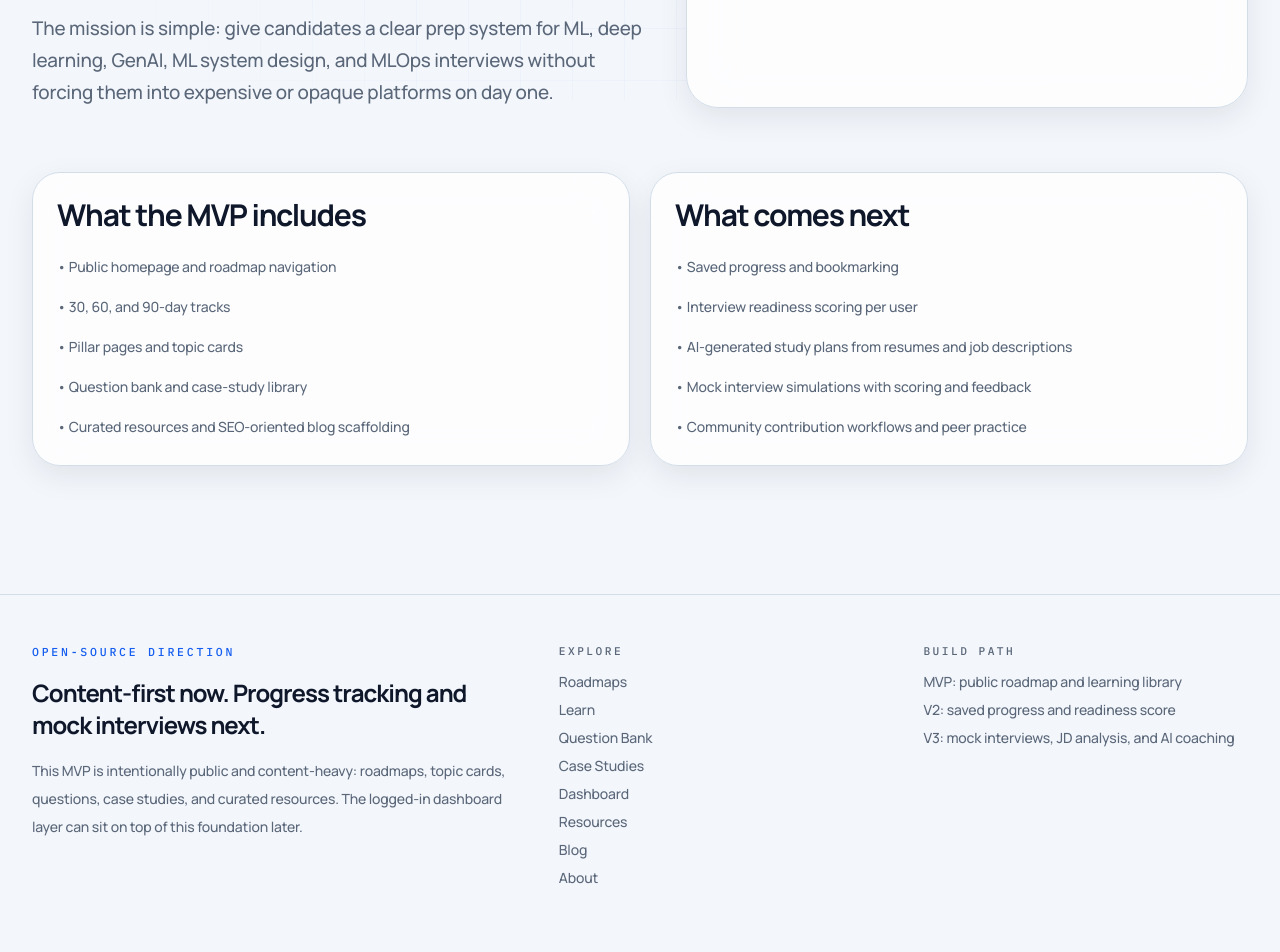
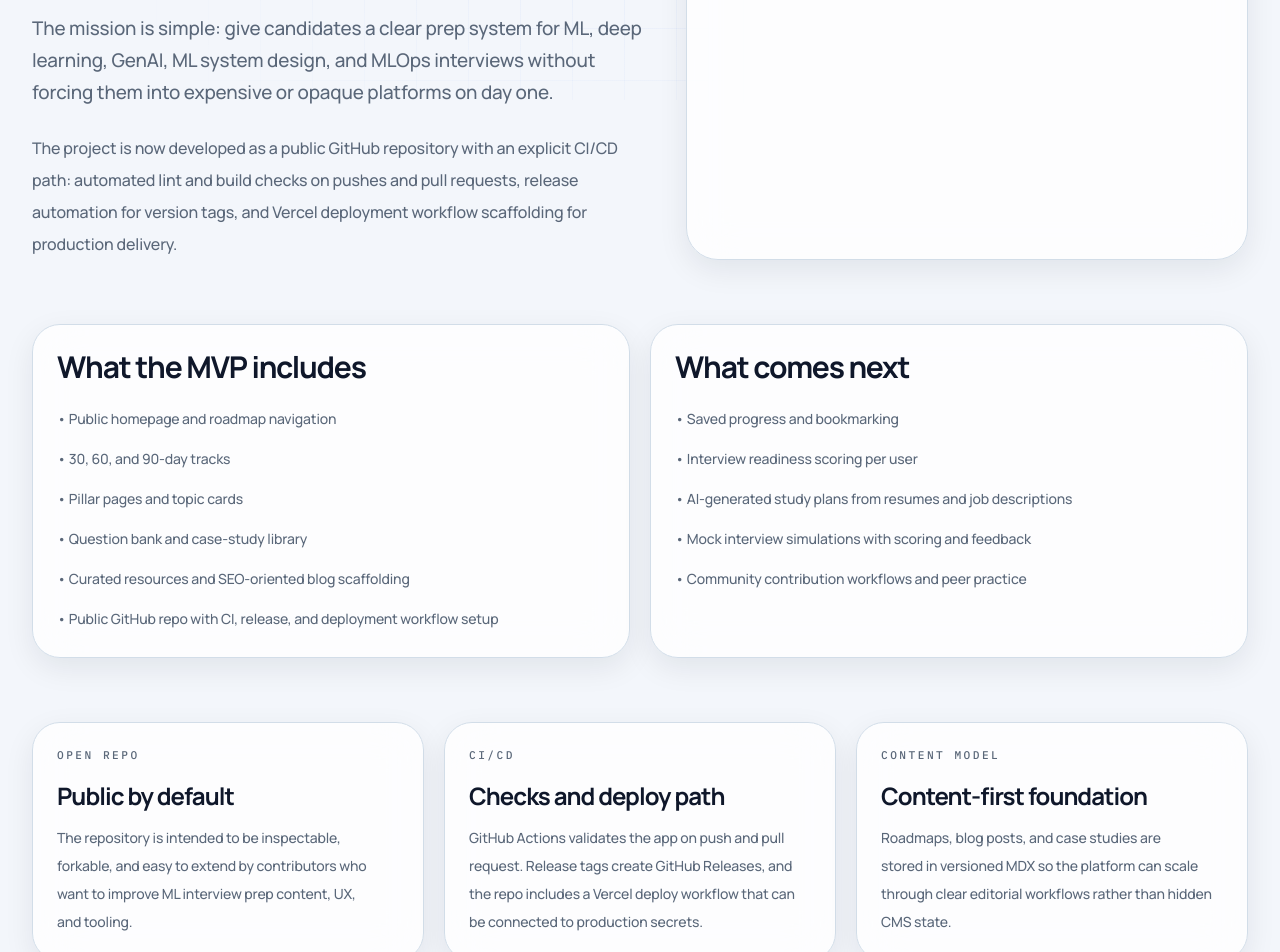
Before and after one commit to Abby263/ml-interview-roadmap, a Next.js app: page /about in a window 1280 px wide. Shown: the part 700-1652 px from the top of the page. Built offline with nearby package versions, Linux system fonts and the light colour scheme.

Commit message:
Update public repo and about messaging

```diff
--- a/app/about/page.tsx
+++ b/app/about/page.tsx
@@ -12,6 +12,12 @@ export default function AboutPage() {
             deep learning, GenAI, ML system design, and MLOps interviews without
             forcing them into expensive or opaque platforms on day one.
           </p>
+          <p className="max-w-3xl text-base leading-8 text-muted">
+            The project is now developed as a public GitHub repository with an
+            explicit CI/CD path: automated lint and build checks on pushes and
+            pull requests, release automation for version tags, and Vercel
+            deployment workflow scaffolding for production delivery.
+          </p>
         </div>
 
         <aside className="section-card rounded-[32px] p-6 md:p-8">
@@ -22,6 +28,7 @@ export default function AboutPage() {
             <p>More structured than blogs.</p>
             <p>More specialized than generic roadmap sites.</p>
             <p>More open than interview platforms that lock the best material behind login walls.</p>
+            <p>More transparent because the content, workflows, and delivery pipeline are visible in public.</p>
           </div>
         </aside>
       </section>
@@ -37,6 +44,7 @@ export default function AboutPage() {
             <li>• Pillar pages and topic cards</li>
             <li>• Question bank and case-study library</li>
             <li>• Curated resources and SEO-oriented blog scaffolding</li>
+            <li>• Public GitHub repo with CI, release, and deployment workflow setup</li>
           </ul>
         </article>
 
@@ -53,6 +61,44 @@ export default function AboutPage() {
           </ul>
         </article>
       </section>
+
+      <section className="grid gap-5 md:grid-cols-3">
+        <article className="section-card rounded-[28px] p-6">
+          <p className="panel-label">Open repo</p>
+          <h2 className="mt-4 font-display text-2xl font-bold text-foreground">
+            Public by default
+          </h2>
+          <p className="mt-3 text-sm leading-7 text-muted">
+            The repository is intended to be inspectable, forkable, and easy to
+            extend by contributors who want to improve ML interview prep
+            content, UX, and tooling.
+          </p>
+        </article>
+
+        <article className="section-card rounded-[28px] p-6">
+          <p className="panel-label">CI/CD</p>
+          <h2 className="mt-4 font-display text-2xl font-bold text-foreground">
+            Checks and deploy path
+          </h2>
+          <p className="mt-3 text-sm leading-7 text-muted">
+            GitHub Actions validates the app on push and pull request. Release
+            tags create GitHub Releases, and the repo includes a Vercel deploy
+            workflow that can be connected to production secrets.
+          </p>
+        </article>
+
+        <article className="section-card rounded-[28px] p-6">
+          <p className="panel-label">Content model</p>
+          <h2 className="mt-4 font-display text-2xl font-bold text-foreground">
+            Content-first foundation
+          </h2>
+          <p className="mt-3 text-sm leading-7 text-muted">
+            Roadmaps, blog posts, and case studies are stored in versioned MDX
+            so the platform can scale through clear editorial workflows rather
+            than hidden CMS state.
+          </p>
+        </article>
+      </section>
     </div>
   );
 }
```
Also changed, not shown: 1 other file (tests, documents, lock files or other folders).
